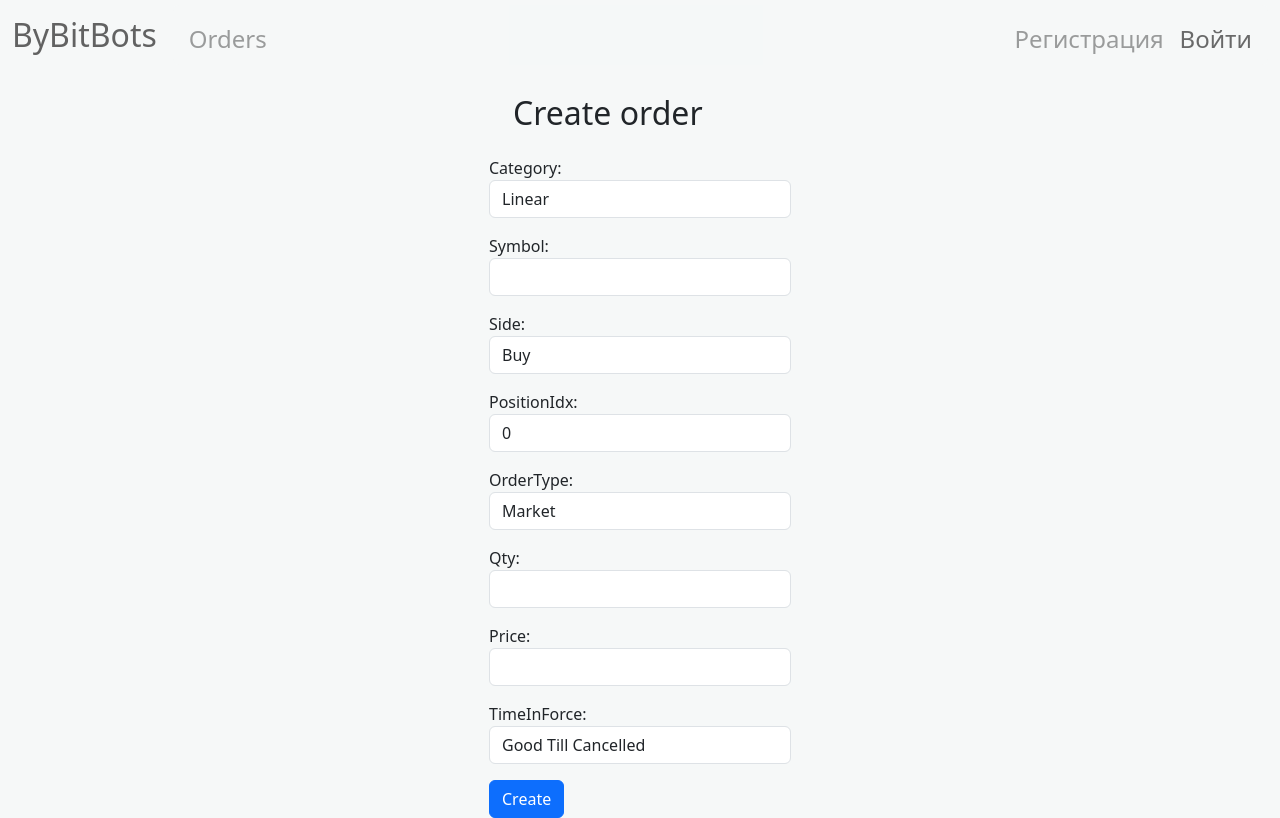
After one commit to pointcrash/crypto_bot_platform, a Django app: page /orders/create/ in a window 1280 px wide. The commit adds this page. Run offline with Django 4.2, Linux system fonts and the light colour scheme; parts of the project's set-up code (start-up, migrations or seed data) failed here and were passed over; some libraries are stand-ins or nearby versions.

Commit message:
Init 3 commit

```diff
--- /dev/null
+++ b/traider_bot/main/static/css/main.css
@@ -0,0 +1,31 @@
+
+.navbar {
+        height: 70px;
+      }
+
+.navbar-brand {
+        font-size: 2rem;
+      }
+
+.navbar-nav .nav-link {
+        font-size: 1.5rem;
+      }
+
+.gallery-item {
+  width: 200px;
+  height: 200px;
+  margin: 10px;
+  float: left;
+}
+
+.gallery-item img {
+  max-width: 100%;
+  height: auto;
+}
+
+.page {
+    overflow: hidden;
+    display: flex;
+    flex-direction: column;
+    min-height: 100vh;
+}
--- /dev/null
+++ b/traider_bot/main/static/css/my_css.css
@@ -0,0 +1,10 @@
+body {
+  background-color: #f6f8f8;
+  background-repeat: no-repeat;
+  background-size: cover;
+}
+
+.main-btn {
+  background-color: #2e1065;
+  opacity: 1
+}
--- a/traider_bot/main/templates/navbar.html
+++ b/traider_bot/main/templates/navbar.html
@@ -1,6 +1,8 @@
+{% load static %}
+
 <nav class="navbar navbar-expand-lg" style=" z-index: 100;">
     <div class="container-fluid">
-        <a style="opacity: 0.6;" class="navbar-brand col-951" href="{% url 'home' %}">NewsBoard</a>
+        <a style="opacity: 0.6;" class="navbar-brand col-951" href="{% url 'home' %}">ByBitBots</a>
         <button class="navbar-toggler" type="button" data-bs-toggle="collapse" data-bs-target="#navbarSupportedContent"
                 aria-controls="navbarSupportedContent" aria-expanded="false" aria-label="Toggle navigation">
             <span class="navbar-toggler-icon"></span>
@@ -8,7 +10,7 @@
         <div class="collapse navbar-collapse rounded" id="navbarSupportedContent" style="background-color: #f6f8f8; opacity: 0.95;">
             <ul class="navbar-nav me-auto m-2 text-center mb-lg-0">
                 <li class="nav-item" style="opacity: 0.6;">
-                    <a class="nav-link col-951" href="#">News</a>
+                    <a class="nav-link col-951" href="{% url 'home' %}">Orders</a>
                 </li>
 
             </ul>
--- a/traider_bot/orders/forms.py
+++ b/traider_bot/orders/forms.py
@@ -6,3 +6,13 @@ class OrderForm(forms.ModelForm):
     class Meta:
         model = Order
         exclude = ['orderLinkId']
+        widgets = {
+            'category': forms.Select(attrs={'class': 'form-control'}),
+            'symbol': forms.TextInput(attrs={'class': 'form-control'}),
+            'side': forms.Select(attrs={'class': 'form-control'}),
+            'positionIdx': forms.NumberInput(attrs={'class': 'form-control'}),
+            'orderType': forms.Select(attrs={'class': 'form-control'}),
+            'qty': forms.NumberInput(attrs={'class': 'form-control'}),
+            'price': forms.NumberInput(attrs={'class': 'form-control'}),
+            'timeInForce': forms.Select(attrs={'class': 'form-control'}),
+        }
--- a/traider_bot/orders/models.py
+++ b/traider_bot/orders/models.py
@@ -1,6 +1,10 @@
+import json
 import uuid
+from decimal import Decimal
 
 from django.db import models
+
+from api_v5 import HTTP_Request, get_price_BTC, get_qty_BTC, get_position_price_BTC, cancel_all
 
 
 class Order(models.Model):
@@ -29,17 +33,65 @@ class Order(models.Model):
     category = models.CharField(max_length=10, choices=CATEGORY_CHOICES, default='linear')
     symbol = models.CharField(max_length=10)
     side = models.CharField(max_length=4, choices=SIDE_CHOICES, default='Buy')
-    positionIdx = models.IntegerField(blank=True, null=True)
+    positionIdx = models.IntegerField(blank=True, null=True, default=0)
     orderType = models.CharField(max_length=10, choices=ORDER_TYPE_CHOICES, default='Market')
-    qty = models.DecimalField(max_digits=10, decimal_places=6)
-    price = models.DecimalField(max_digits=10, decimal_places=2)
+    qty = models.DecimalField(max_digits=10, decimal_places=3)
+    price = models.DecimalField(max_digits=10, decimal_places=2, blank=True, null=True)
     timeInForce = models.CharField(max_length=3, choices=TIME_IN_FORCE_CHOICES, default='GTC')
     orderLinkId = models.CharField(max_length=32, unique=True)
 
-    def __str__(self):
-        return self.orderLinkId
+    def realize_order(self):
+        endpoint = "/v5/order/create"
+        method = "POST"
+
+        params = {
+            'category': self.category,
+            'symbol': self.symbol,
+            'side': self.side,
+            'positionIdx': self.positionIdx,
+            'orderType': self.orderType,
+            'qty': str(self.qty),
+            'price': str(self.price),
+            'timeInForce': self.timeInForce,
+            'orderLinkId': self.orderLinkId
+        }
+        params = json.dumps(params)
+        HTTP_Request(endpoint, method, params, "Create")
+
+    def create_teke_on_sell(self):
+        qty = round(get_qty_BTC() / 2, 3)
+        price = get_position_price_BTC()
+        take1 = Order.objects.create(
+            category='linear',
+            symbol=self.symbol,
+            side='Sell',
+            orderType='Limit',
+            qty=qty,
+            price=round(price * Decimal('1.01'), 2)
+        )
+        take2 = Order.objects.create(
+            category='linear',
+            symbol=self.symbol,
+            side='Sell',
+            orderType='Limit',
+            qty=qty,
+            price=round(price * Decimal('1.02'), 2)
+        )
 
     def save(self, *args, **kwargs):
+
         if not self.orderLinkId:
             self.orderLinkId = uuid.uuid4().hex
         super().save(*args, **kwargs)
+        self.realize_order()
+
+        if self.price is None and self.orderType == 'Market':
+            self.price = get_price_BTC()
+            super().save(*args, **kwargs)
+
+        if self.orderType == 'Market' and self.side == 'Buy':
+            cancel_all()
+            self.create_teke_on_sell()
+
+    def __str__(self):
+        return self.orderLinkId
--- /dev/null
+++ b/traider_bot/orders/templates/create_order.html
@@ -0,0 +1,18 @@
+{% extends 'base.html' %}
+
+{% block content %}
+<div class="row">
+    <div class="col-3 mx-auto">
+
+
+        <h2 class="m-4">Create order</h2>
+        <form method="POST">
+            {% csrf_token %}
+
+            {{ form.as_p }}
+
+            <button type="submit" class="btn btn-primary">Create</button>
+        </form>
+    </div>
+</div>
+{% endblock %}
--- /dev/null
+++ b/traider_bot/orders/urls.py
@@ -0,0 +1,6 @@
+from django.urls import path
+from orders.views import create_order
+
+urlpatterns = [
+    path('create/', create_order, name='create_order'),
+]
--- a/traider_bot/orders/views.py
+++ b/traider_bot/orders/views.py
@@ -1,3 +1,13 @@
-from django.shortcuts import render
+from django.shortcuts import render, redirect
+from .forms import OrderForm
 
-# Create your views here.
+
+def create_order(request):
+    if request.method == 'POST':
+        form = OrderForm(request.POST)
+        if form.is_valid():
+            oder = form.save()
+            return redirect('home')
+    else:
+        form = OrderForm()
+    return render(request, 'create_order.html', {'form': form})
--- a/traider_bot/traider_bot/settings.py
+++ b/traider_bot/traider_bot/settings.py
@@ -17,6 +17,7 @@ INSTALLED_APPS = [
     'django.contrib.staticfiles',
 
     'orders',
+    'main',
 ]
 
 MIDDLEWARE = [
--- a/traider_bot/traider_bot/urls.py
+++ b/traider_bot/traider_bot/urls.py
@@ -1,22 +1,11 @@
-"""
-URL configuration for traider_bot project.
+from django.contrib import admin
+from django.urls import path, include
 
-The `urlpatterns` list routes URLs to views. For more information please see:
-    https://docs.djangoproject.com/en/4.2/topics/http/urls/
-Examples:
-Function views
-    1. Add an import:  from my_app import views
-    2. Add a URL to urlpatterns:  path('', views.home, name='home')
-Class-based views
-    1. Add an import:  from other_app.views import Home
-    2. Add a URL to urlpatterns:  path('', Home.as_view(), name='home')
-Including another URLconf
-    1. Import the include() function: from django.urls import include, path
-    2. Add a URL to urlpatterns:  path('blog/', include('blog.urls'))
-"""
-from django.contrib import admin
-from django.urls import path
+from main.views import home
 
 urlpatterns = [
     path('admin/', admin.site.urls),
+    path('', home, name='home'),
+    path('orders/', include('orders.urls')),
+
 ]
```
Also changed, not shown: traider_bot/api_v3.py (deleted, +0 -46 lines), traider_bot/api_v5.py (+144 -5 lines), traider_bot/main/templates/footer.html (+65 -65 lines), traider_bot/main/templates/home.html (+37 -6 lines), traider_bot/main/views.py (+34 -1 lines), traider_bot/orders/migrations/0003_alter_order_qty.py (added), traider_bot/orders/migrations/0004_alter_order_price.py (added), traider_bot/orders/migrations/0005_alter_order_positionidx.py (added).
